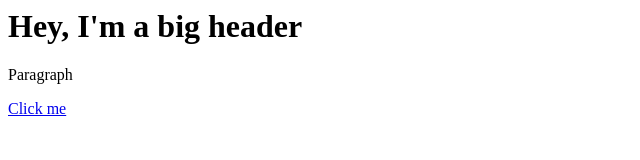
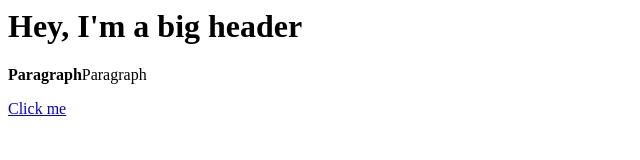
Before and after one commit to Scorpionwolf0100/cartoon-hero, a plain HTML site: page index.html in a window 1280 px wide. Shown: the whole page, without its empty margins (0-640 px from the left). Drawn offline with Linux system fonts and the light colour scheme.

Commit message:
Added a bold paragraph tag

```diff
--- a/index.html
+++ b/index.html
@@ -1,3 +1,3 @@
 <h1>Hey, I'm a big header</h1>
-<p>Paragraph</p>
+<p><b>Paragraph</b>Paragraph</p>
 <a href="https://google.com">Click me</a>
```
